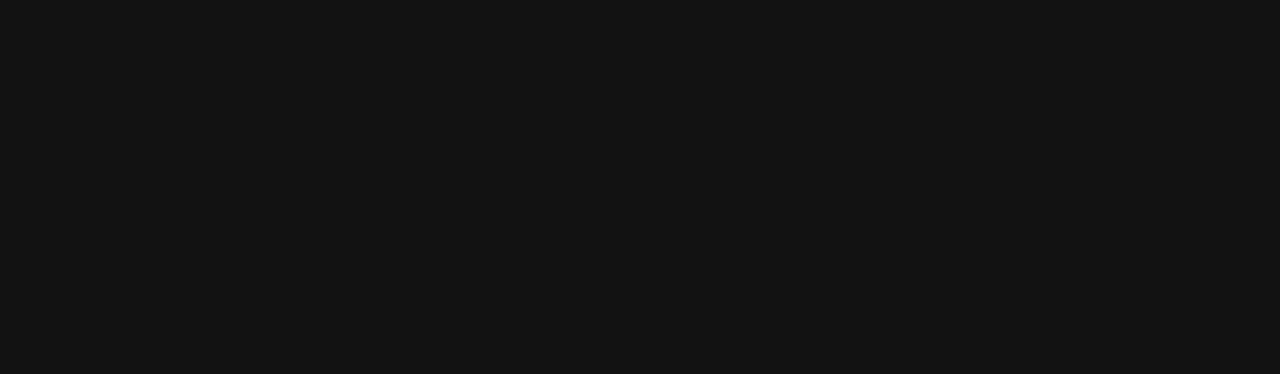
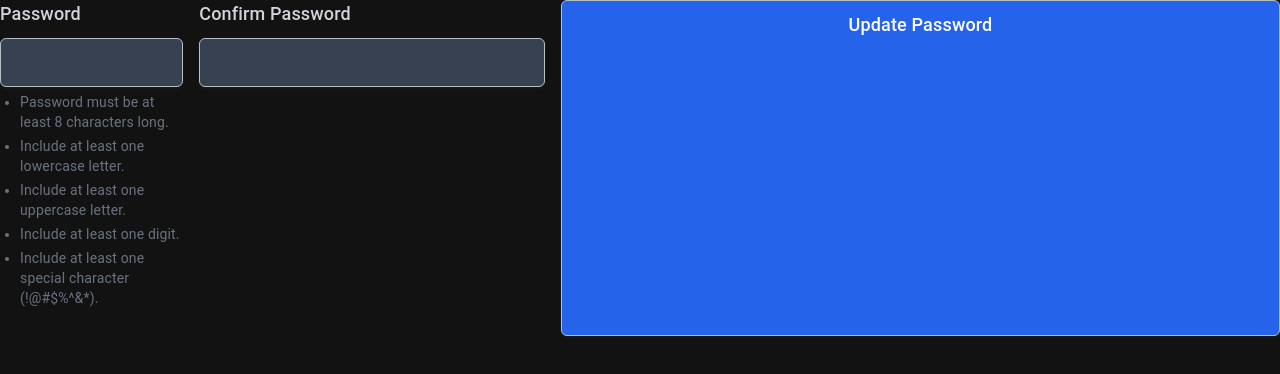
Before and after one commit to Pratik228/gym-frontend, a React (Vite) app: page /update-password in a window 1280 px wide. Before the commit this address had no page. Shown: the top 374 px of the page. Built offline with nearby package versions, Linux system fonts and the light colour scheme; what tw-elements would draw is missing.

Commit message:
Add two factor auth system

```diff
--- a/src/App.jsx
+++ b/src/App.jsx
@@ -22,8 +22,10 @@
 import PlaceOrderScreen from "./screens/PlaceOrderScreen";
 import OrderScreen from "./screens/OrderScreen";
 import PrivateRoute from "./components/PrivateRoute";
+import UpdatePassword from "./screens/UpdatePasswordScreen";
 
 import Cart from "./screens/Cart";
+import { useEffect } from "react";
 
 const darkTheme = createTheme({
   palette: {
@@ -36,10 +38,10 @@
     <ThemeProvider theme={darkTheme}>
       <CssBaseline />
       <ToastContainer />
-
       <Routes>
         <Route path="/login" element={<LoginScreen />} />
         <Route path="/register" element={<RegisterScreen />} />
+        <Route path="/update-password" element={<UpdatePassword />} />
 
         <Route element={<Layout />}>
           <Route index path="/" element={<HomeScreen />} />
--- a/src/components/Header.jsx
+++ b/src/components/Header.jsx
@@ -10,6 +10,7 @@
 import LogoutIcon from "@mui/icons-material/ExitToApp";
 import AccountCircleIcon from "@mui/icons-material/AccountCircle";
 import SupportAgentIcon from "@mui/icons-material/SupportAgent";
+import { toast } from "react-toastify";
 
 /* Refactor Later
  */
@@ -27,13 +28,14 @@
       await logoutApiCall().unwrap();
       dispatch(logout());
       dispatch(resetCart());
-			navigate("/login");
+      toast("Logged out successfully!", { type: "success" });
       dispatch(
         showSnackbar({
           message: "Logged out successfully!",
           severity: "success",
         })
       );
+      navigate("/login");
     } catch (err) {
       console.error(err);
     }
@@ -65,7 +67,8 @@
               isActive
                 ? "text-indigo-400 hover:text-indigo-500"
                 : "hover:text-indigo-500"
-						}>
+            }
+          >
             Home
           </NavLink>
           <NavLink
@@ -74,7 +77,8 @@
               isActive
                 ? "text-indigo-400 hover:text-indigo-500"
                 : "hover:text-indigo-500"
-						}>
+            }
+          >
             Products
           </NavLink>
           {userInfo && (
@@ -84,7 +88,8 @@
                 isActive
                   ? "text-indigo-400 hover:text-indigo-500"
                   : "hover:text-indigo-500"
-							}>
+              }
+            >
               Profile
             </NavLink>
           )}
@@ -94,7 +99,8 @@
               isActive
                 ? "text-indigo-400 hover:text-indigo-500"
                 : "hover:text-indigo-500"
-						}>
+            }
+          >
             <span className="mr-2"> Cart {itemCount() ? itemCount() : ""}</span>
             <ShoppingCartIcon className="hover:text-indigo-500 cursor-pointer" />
           </NavLink>
@@ -105,7 +111,8 @@
               isActive
                 ? "text-indigo-400 hover:text-indigo-500"
                 : "hover:text-indigo-500"
-						}>
+            }
+          >
             <SupportAgentIcon className="hover:text-indigo-500 mr-2  cursor-pointer" />
             <span className="mr-2">Service</span>
           </NavLink>
@@ -130,7 +137,8 @@
                 isActive
                   ? "text-indigo-400 hover:text-indigo-500"
                   : "hover:text-indigo-500"
-							}>
+              }
+            >
               Login
             </NavLink>
           )}
--- a/src/components/PrivateRoute.jsx
+++ b/src/components/PrivateRoute.jsx
@@ -1,8 +1,28 @@
-import { Navigate, Outlet } from 'react-router-dom';
-import { useSelector } from 'react-redux';
+import { Navigate, Outlet } from "react-router-dom";
+import { useSelector } from "react-redux";
+import { useEffect } from "react";
+import { toast } from "react-toastify";
 
 const PrivateRoute = () => {
   const { userInfo } = useSelector((state) => state.auth);
-  return userInfo ? <Outlet /> : <Navigate to='/login' replace />;
+
+  console.log(userInfo);
+
+  useEffect(() => {
+    if (userInfo && userInfo.is_verified === 0) {
+      toast("Please update your password first.", { type: "notice" });
+    }
+  }, [userInfo]);
+
+  return userInfo ? (
+    userInfo.is_verified === 0 ? (
+      <Navigate to="/update-password" replace />
+    ) : (
+      <Outlet />
+    )
+  ) : (
+    <Navigate to="/login" replace />
+  );
 };
+
 export default PrivateRoute;
--- /dev/null
+++ b/src/components/SnackBar.jsx
@@ -0,0 +1,29 @@
+import { useSelector, useDispatch } from "react-redux";
+import { Snackbar } from "@mui/material";
+import Alert from "@mui/material/Alert"; // Make sure to import `Alert` correctly
+import { hideSnackbar } from "../slices/snackbarSlice";
+
+const SnackBar = () => {
+  console.log("Snackbar");
+  const snackbar = useSelector((state) => state.snackbar);
+  const dispatch = useDispatch();
+
+  const handleClose = () => {
+    dispatch(hideSnackbar());
+  };
+
+  return (
+    <Snackbar
+      open={snackbar.show}
+      autoHideDuration={6000}
+      onClose={handleClose}
+      anchorOrigin={{ vertical: "top", horizontal: "center" }}
+    >
+      <Alert onClose={handleClose} severity={snackbar.severity}>
+        {snackbar.message}
+      </Alert>
+    </Snackbar>
+  );
+};
+
+export default Snackbar;
--- a/src/screens/ProductScreen.jsx
+++ b/src/screens/ProductScreen.jsx
@@ -177,7 +177,7 @@
           />
         )}
       </div>
-      <ToastContainer />
+      \
     </>
   );
 }
--- /dev/null
+++ b/src/screens/UpdatePasswordScreen.jsx
@@ -0,0 +1,132 @@
+import { useState } from "react";
+import { useDispatch, useSelector } from "react-redux";
+// import { updatePassword } from "../actions/userActions"; // Replace with your update password action
+
+const UpdatePassword = () => {
+  const [password, setPassword] = useState("");
+  const [confirmPassword, setConfirmPassword] = useState("");
+  const [passwordError, setPasswordError] = useState("");
+  const [confirmPasswordError, setConfirmPasswordError] = useState("");
+  const dispatch = useDispatch();
+  const { userInfo } = useSelector((state) => state.auth);
+
+  const validateInput = () => {
+    if (!password) {
+      setPasswordError("Password is required.");
+      isValid = false;
+    } else if (password.length < 8) {
+      setPasswordError("Password should be at least 8 characters.");
+      isValid = false;
+    } else if (!/[a-z]/.test(password)) {
+      setPasswordError(
+        "Password should contain at least one lowercase letter."
+      );
+      isValid = false;
+    } else if (!/[A-Z]/.test(password)) {
+      setPasswordError(
+        "Password should contain at least one uppercase letter."
+      );
+      isValid = false;
+    } else if (!/[0-9]/.test(password)) {
+      setPasswordError("Password should contain at least one digit.");
+      isValid = false;
+    } else if (!/[!@#$%^&*]/.test(password)) {
+      setPasswordError(
+        "Password should contain at least one special character (!@#$%^&*)."
+      );
+      isValid = false;
+    } else {
+      setPasswordError("");
+    }
+
+    if (password !== confirmPassword) {
+      setConfirmPasswordError("Passwords do not match.");
+      isValid = false;
+    } else {
+      setConfirmPasswordError("");
+    }
+
+    return isValid;
+  };
+
+  const handleSubmit = (e) => {
+    e.preventDefault();
+
+    if (validateInput()) {
+      console.log(password);
+
+      //   dispatch(updatePassword(userInfo.id, password));
+      // Handle success and error cases, and navigate to the destination page
+    }
+  };
+
+  return (
+    <div className="relative mb-4 flex space-x-4">
+      <div className="mb-4">
+        <label
+          htmlFor="password"
+          className="block text-lg font-medium text-gray-300 mb-2"
+        >
+          Password
+        </label>
+        <div className="mt-1">
+          <input
+            id="password"
+            name="password"
+            type="password"
+            value={password}
+            onChange={(e) => {
+              setPassword(e.target.value);
+              validateInput(); // Call validateInput on every change to update error messages in real-time
+            }}
+            autoComplete="new-password"
+            className="block w-full appearance-none rounded-md border border-gray-700 px-3 py-2 placeholder-gray-600 bg-gray-700 text-white shadow-sm focus:border-blue-500 focus:outline-none focus:ring-blue-500 text-lg"
+          />
+          <div className="text-sm mt-1">
+            <ul className="list-disc pl-5 space-y-1 text-gray-500">
+              <li>Password must be at least 8 characters long.</li>
+              <li>Include at least one lowercase letter.</li>
+              <li>Include at least one uppercase letter.</li>
+              <li>Include at least one digit.</li>
+              <li>Include at least one special character (!@#$%^&*).</li>
+            </ul>
+            {passwordError && (
+              <p className="text-red-500 text-sm mt-1">{passwordError}</p>
+            )}
+          </div>
+        </div>
+      </div>
+      <br />
+      <div className="w-1/2">
+        <label
+          htmlFor="confirm-password"
+          className="block text-lg font-medium text-gray-300 mb-2"
+        >
+          Confirm Password
+        </label>
+        <div className="mt-1">
+          <input
+            id="confirm-password"
+            name="confirm-password"
+            type="password"
+            value={confirmPassword}
+            onChange={(e) => setConfirmPassword(e.target.value)}
+            autoComplete="new-password"
+            className="block w-full appearance-none rounded-md border border-gray-700 px-3 py-2 placeholder-gray-600 bg-gray-700 text-white shadow-sm focus:border-blue-500 focus:outline-none focus:ring-blue-500 text-lg"
+          />
+          {confirmPasswordError && (
+            <p className="text-red-500 text-sm mt-1">{confirmPasswordError}</p>
+          )}
+        </div>
+      </div>
+      <button
+        onClick={handleSubmit}
+        className="flex w-full justify-center rounded-md border border-transparent bg-blue-600 py-2 px-4 text-lg font-medium text-white shadow-sm hover:bg-blue-700 focus:outline-none focus:ring-2 focus:ring-blue-500 focus:ring-offset-2"
+      >
+        Update Password
+      </button>
+    </div>
+  );
+};
+
+export default UpdatePassword;
```
Also changed, not shown: src/screens/LoginScreen.jsx (+16 -15 lines), src/screens/RegisterScreen.jsx (+54 -46 lines). Lines whose indentation alone changed are shown as unchanged.
